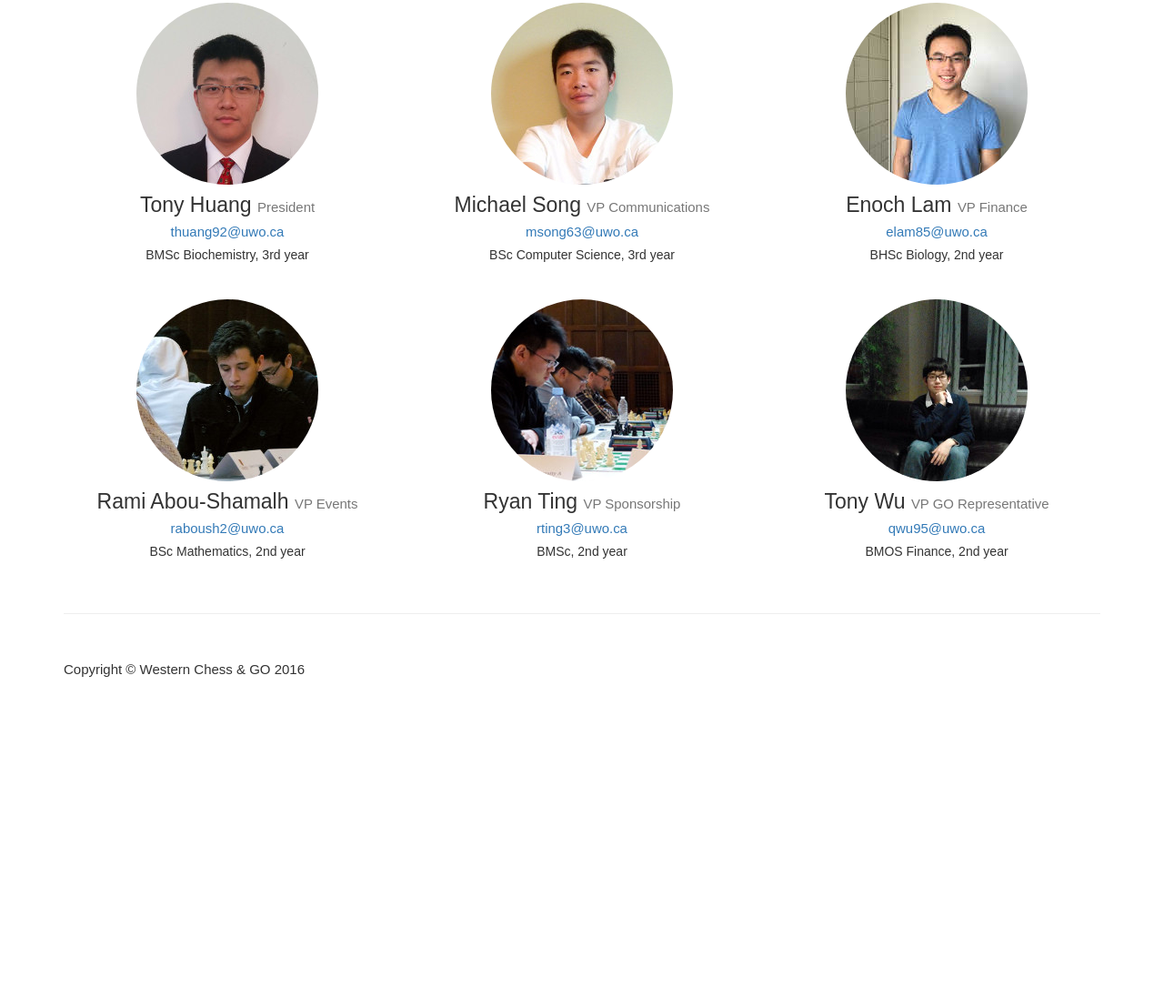
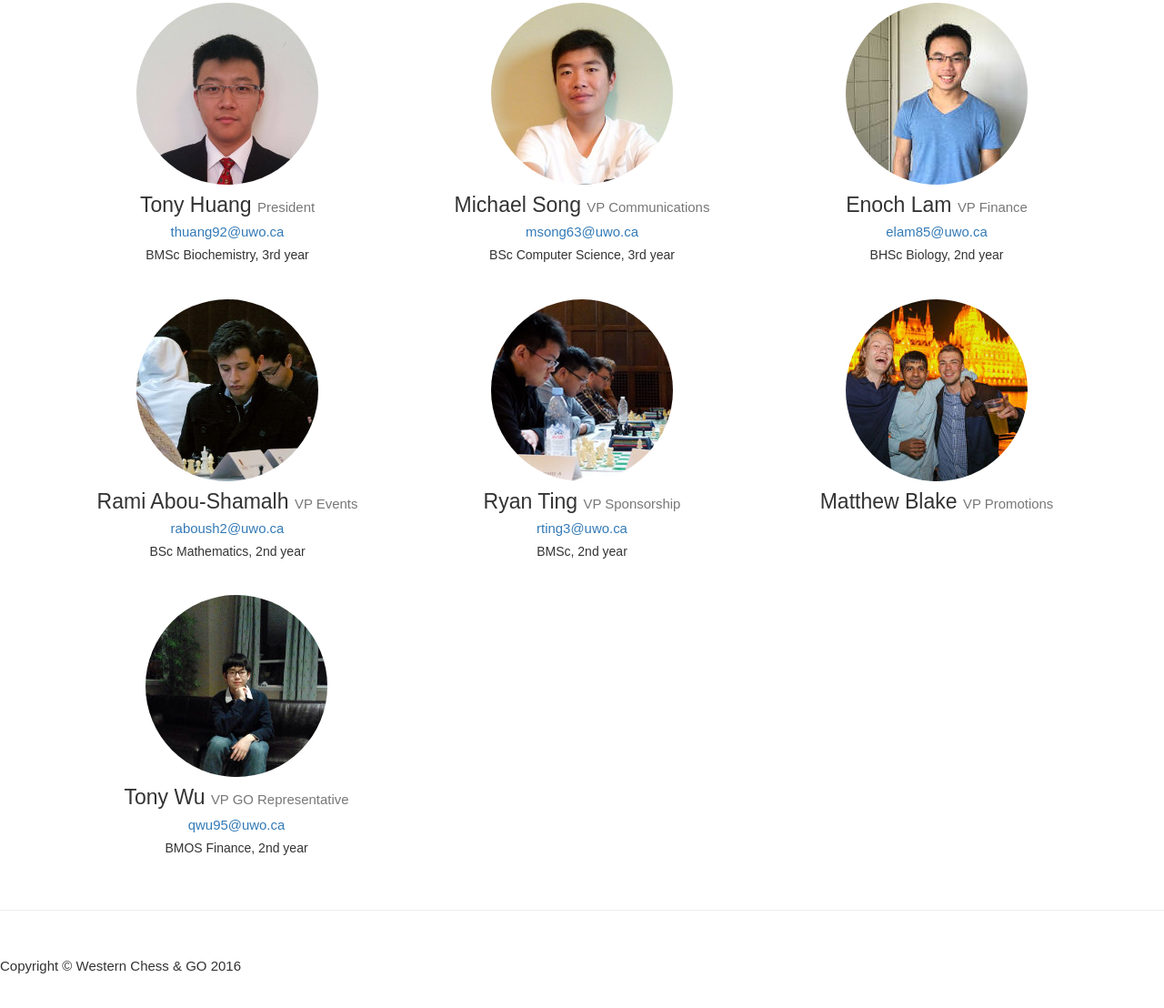
Before and after one commit to michaelsong-hz/WesternChessClubOld, a website: page team.html in a window 1280 px wide. Shown: the part 162-1270 px from the top of the page at 91% size. Before the commit the page ends 969 px from the top, so only its background shows below. Drawn offline with Linux system fonts and the light colour scheme.

Commit message:
Added matt to team page

```diff
--- a/team.html
+++ b/team.html
@@ -120,6 +120,15 @@
                     <h5>BMSc, 2nd year</h5>
                 </div>
                 <div class="col-lg-4 col-sm-6 text-center">
+                    <img class="img-circle img-responsive img-center" src="./img/team/Matt.jpg" alt="">
+                    <h3>Matthew Blake
+                        <small>VP Promotions</small>
+                    </h3>
+                    <h3 class = "email"><small><a href=""></a></small></h3>
+                    <h5></h5>
+                </div>
+            </div>
+            <div class="col-lg-4 col-sm-6 text-center">
                 <img class="img-circle img-responsive img-center" src="./img/team/TonyW.jpg" alt="">
                 <h3>Tony Wu
                     <small>VP GO Representative</small>
@@ -128,7 +137,6 @@
                 <h5>BMOS Finance, 2nd year</h5>
             </div>
         </div>
-
         <hr>
 
         <!-- Footer -->
```
Also changed, not shown: img/team/Matt.jpg (added). Lines whose indentation alone changed are shown as unchanged.
